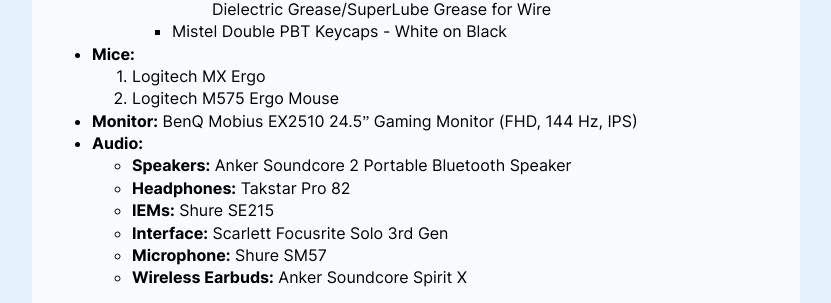
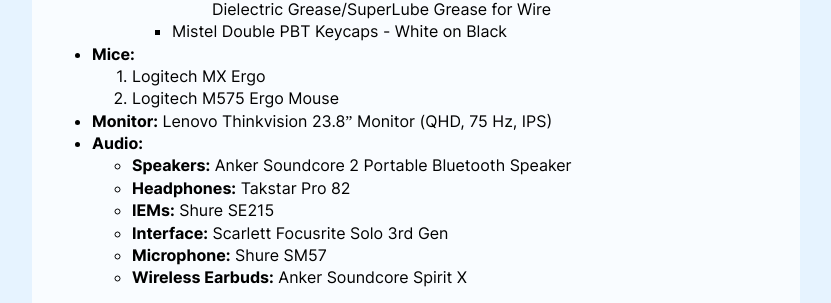
Before and after one commit to danesnick/old_website, a Jekyll site: the page built from uses.markdown, in a window 1280 px wide. Shown: the part 819-1122 px from the top of the page, without its empty margins (224-1055 px from the left). Built offline with Jekyll 4.4.1, drawn with Linux system fonts in a browser that asks for light colours.

Commit message:
Updated uses page

```diff
--- a/uses.markdown
+++ b/uses.markdown
@@ -41,7 +41,7 @@
 * **Mice:**
 	1. Logitech MX Ergo
 	2. Logitech M575 Ergo Mouse
-* **Monitor:** BenQ Mobius EX2510 24.5" Gaming Monitor (FHD, 144 Hz, IPS)
+* **Monitor:** Lenovo Thinkvision 23.8" Monitor (QHD, 75 Hz, IPS)
 * **Audio:**
 	+ **Speakers:** Anker Soundcore 2 Portable Bluetooth Speaker
 	+ **Headphones:** Takstar Pro 82
```
